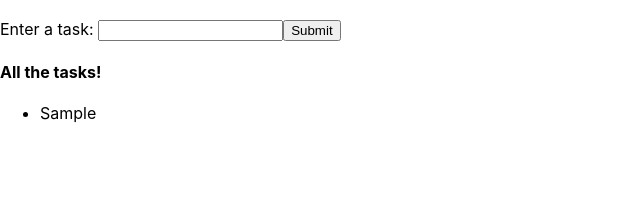
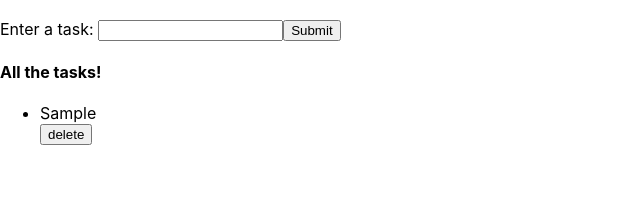
Before and after one commit to pinkx-xlink/react-to-do-class-component, a React (Create React App) app in the folder to-do/: page / in a window 1280 px wide. Both pictures are taken after typing "Sample" into the empty fields and a click on the button "Submit". Shown: the top 214 px of the page, without its empty margins (0-640 px from the left). Built offline with nearby package versions, Linux system fonts and the light colour scheme.

Commit message:
Create delete button and handleDelete (not functional yet)

```diff
--- a/to-do/src/App.js
+++ b/to-do/src/App.js
@@ -12,6 +12,7 @@ class ClassInput extends Component {
 
     this.handleInputChange = this.handleInputChange.bind(this);
     this.handleSubmit = this.handleSubmit.bind(this);
+    this.handleDelete = this.handleDelete.bind(this);
   }
 
   handleInputChange(e) {
@@ -27,6 +28,14 @@ class ClassInput extends Component {
       todos: state.todos.concat(state.inputVal),
       inputVal: "",
     }));
+  }
+
+  handleDelete(e) {
+    this.setState({
+      todos: this.state.todos.filter(function (event, i) {
+        return i !== e;
+      })
+    });
   }
 
   render() {
@@ -46,7 +55,10 @@ class ClassInput extends Component {
         <h4>All the tasks!</h4>
         <ul>
           {this.state.todos.map((todo) => (
+            <>
             <li key={todo}>{todo}</li>
+            <button onClick={this.handleDelete}>delete</button>
+            </>
           ))}
         </ul>
       </section>
```
